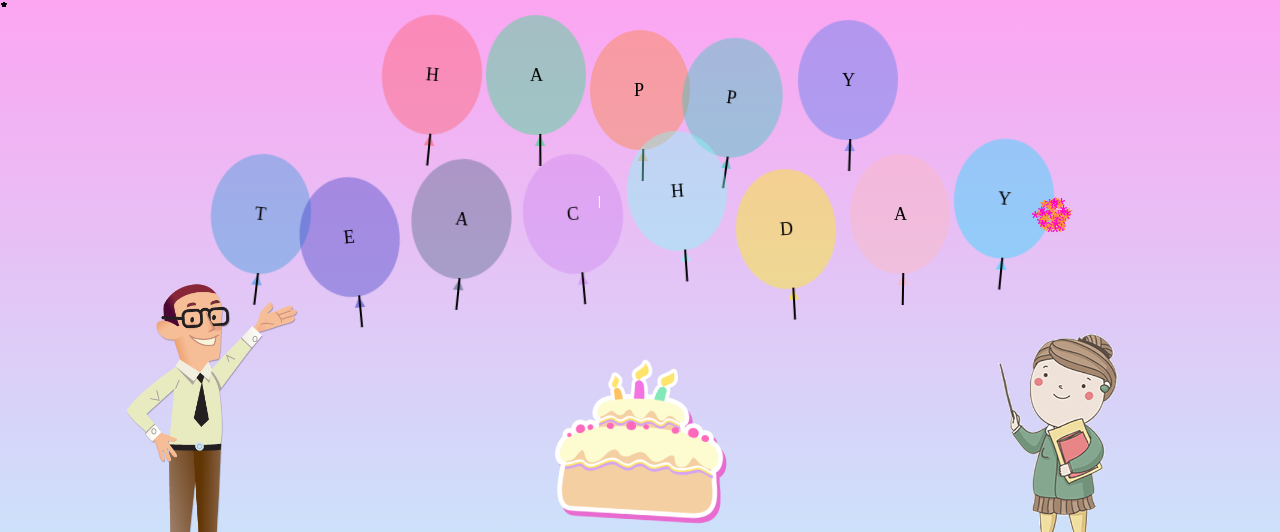
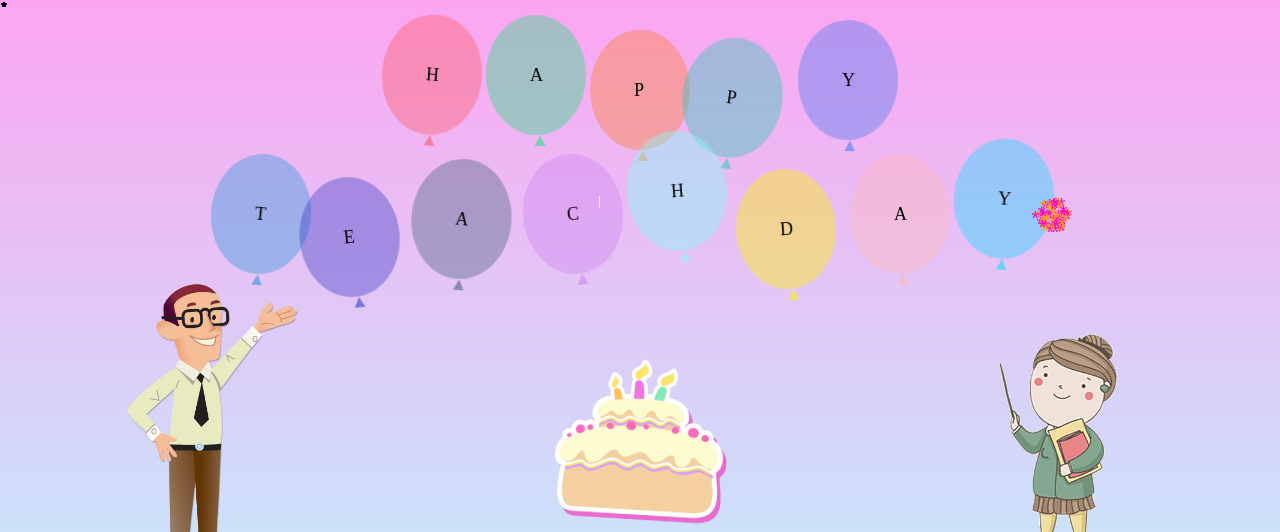
Before and after one commit to BioLabb/NGVN, a plain HTML site: page index.html in a window 1280 px wide. Shown: the top 532 px of the page. Drawn offline with nearby package versions, Linux system fonts and the light colour scheme; a web font is replaced by a local one.

Commit message:
removeBallAfter

```diff
--- a/style.css
+++ b/style.css
@@ -36,15 +36,7 @@ body{
     text-transform: uppercase;
 }
 
- .ball::after{
-    content: "";
-    width: 30px;
-    border:  1px solid black;
-    position: absolute;
-    top: 112%;
-    left: 37%;
-    transform: rotate(91deg);
-}
+
 
 .box{
     display: inline-block;
```
